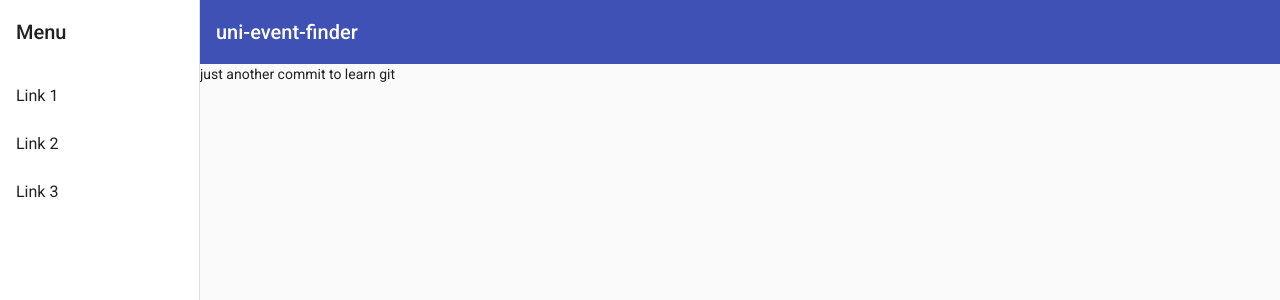
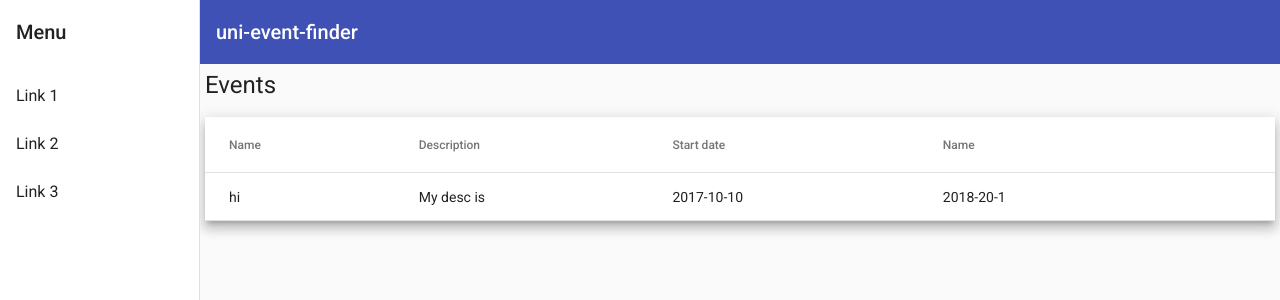
Before and after one commit to m4hdyar/uni-event-finder, an Angular app: page / in a window 1280 px wide. Shown: the top 300 px of the page. Built offline with nearby package versions, Linux system fonts and the light colour scheme.

Commit message:
Create table

```diff
--- a/src/app/app.module.ts
+++ b/src/app/app.module.ts
@@ -12,7 +12,7 @@
 import { MatListModule } from '@angular/material/list';
 import { BrowserAnimationsModule } from '@angular/platform-browser/animations';
 import { HomePageComponent } from './home-page/home-page.component';
-
+import { MatTableModule } from '@angular/material/table'
 @NgModule({
   declarations: [
     AppComponent,
@@ -28,7 +28,8 @@
     MatSidenavModule,
     MatIconModule,
     MatListModule,
-    BrowserAnimationsModule
+    BrowserAnimationsModule,
+    MatTableModule
   ],
   providers: [],
   bootstrap: [AppComponent]
--- a/src/app/home-page/home-page.component.html
+++ b/src/app/home-page/home-page.component.html
@@ -1 +1,24 @@
-<p>just another commit to learn git</p>
+<h1>Events</h1>
+
+
+<table mat-table [dataSource]="events" class="mat-elevation-z8 table-full-width">
+    <ng-container matColumnDef="title">
+        <th mat-header-cell *matHeaderCellDef> Name </th>
+        <td mat-cell *matCellDef="let event"> {{event.title}} </td>
+     </ng-container>
+     <ng-container matColumnDef="description">
+        <th mat-header-cell *matHeaderCellDef> Description </th>
+        <td mat-cell *matCellDef="let event"> {{event.description}} </td>
+     </ng-container>
+     <ng-container matColumnDef="start_date">
+        <th mat-header-cell *matHeaderCellDef> Start date </th>
+        <td mat-cell *matCellDef="let event"> {{event.startDate}} </td>
+     </ng-container>
+     <ng-container matColumnDef="end_date">
+        <th mat-header-cell *matHeaderCellDef> Name </th>
+        <td mat-cell *matCellDef="let event"> {{event.endDate}} </td>
+     </ng-container>
+
+     <tr mat-header-row *matHeaderRowDef="columnsToDisplay"></tr>
+     <tr mat-row *matRowDef="let myRowData; columns: columnsToDisplay"></tr>
+</table>
--- a/src/app/home-page/home-page.component.scss
+++ b/src/app/home-page/home-page.component.scss
@@ -0,0 +1,7 @@
+:host{
+    display: block;
+    margin: 5px;
+}
+.table-full-width{
+    width: 100%;
+}
--- a/src/app/home-page/home-page.component.ts
+++ b/src/app/home-page/home-page.component.ts
@@ -6,7 +6,15 @@
   styleUrls: ['./home-page.component.scss']
 })
 export class HomePageComponent implements OnInit {
-
+  columnsToDisplay = ['title', 'description', 'start_date', 'end_date'];
+  events = [
+    {
+      "title": "hi",
+      "description": "My desc is ",
+      "startDate": "2017-10-10",
+      "endDate": "2018-20-1"
+    }
+  ];
   constructor() { }
 
   ngOnInit(): void {
```
